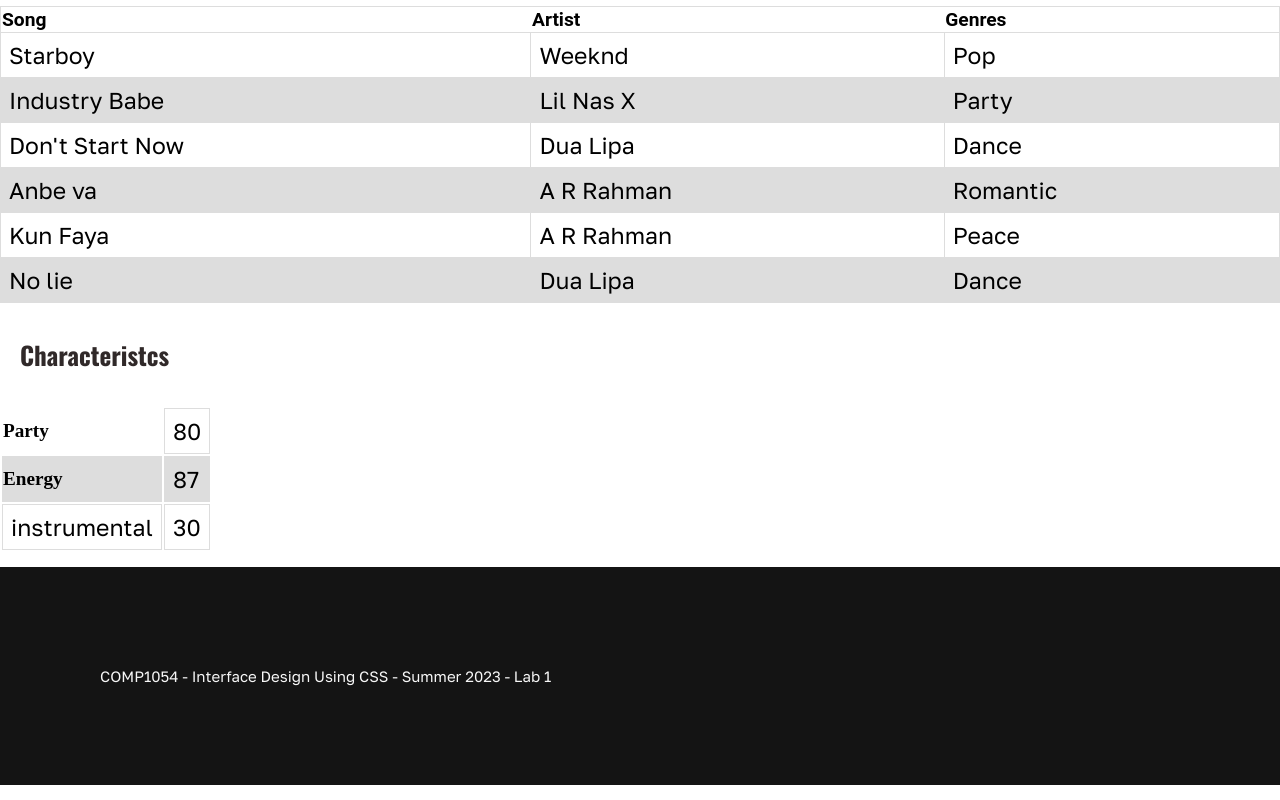
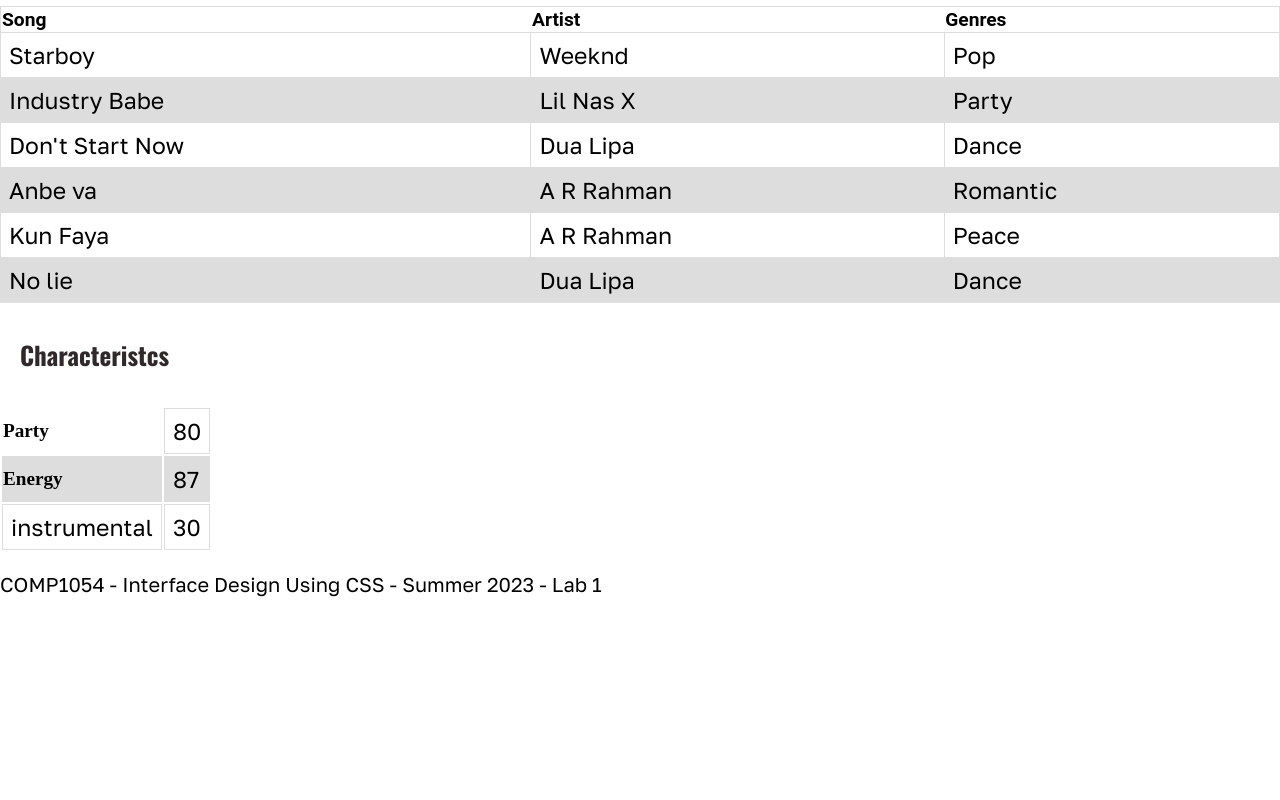
Before and after one commit to GopuPS/interface-design-using-CSS, a plain HTML site: page challenge 1/part two/index.html in a window 1280 px wide. Shown: the part 934-1734 px from the top of the page. After the commit the page ends 1550 px from the top, so only its background shows below. Drawn offline with nearby package versions, Linux system fonts and the light colour scheme.

Commit message:
Update style.css

```diff
--- a/challenge 1/part two/style.css
+++ b/challenge 1/part two/style.css
@@ -12,6 +12,7 @@
     text-decoration: none;
 }
 
+/* for heading */
 .masthead{
     display: flex;
     justify-content: space-between;
@@ -20,6 +21,7 @@
     background-color: #000000;
     border-bottom: 1px solid #fff;}
 
+/* for link*/
 .masthead nav a {
     color: #0d0d0d;
     text-decoration: none;
@@ -28,6 +30,7 @@
     transition: all 0.5s ease;
 }
 
+/*hover for button animation*/
 .masthead nav a:hover {
     background-color: #0d0d0d;
     color: #f7f7f7;
@@ -46,6 +49,7 @@
     margin-left: 100px;
 }
 
+/* about section */
 .intro h2{
     margin-left: 20px;
     font-size: 25px;
@@ -63,33 +67,39 @@
     margin-left: 30px;
 }
 
+/* for palylist heading*/
 .playlist h3{
     margin-left: 20px;
     font-size: 25px;
     color: #302929;
 }
 
+/* for playlist table and feature*/
 .playlist table{
     font-family: 'Roboto', sans-serif;
     border-collapse: collapse;
     width: 100%;
 }
+
 td, tr{
     border: solid 1px #dddddd;
     text-align: left;
     padding: 8px;
     font-size: 1.2em;
 }
+
+/* for a table highlighting */
 tr:nth-child(even){
     background-color: #dddddd;
 }
+
 .chrt h4{
     margin-left: 20px;
     font-size: 25px;
     color: #302929;
 }
 
-footer p{
+.footer p{
     align-items: baseline;
     background-color: #141414;
     padding: 100px;
```
